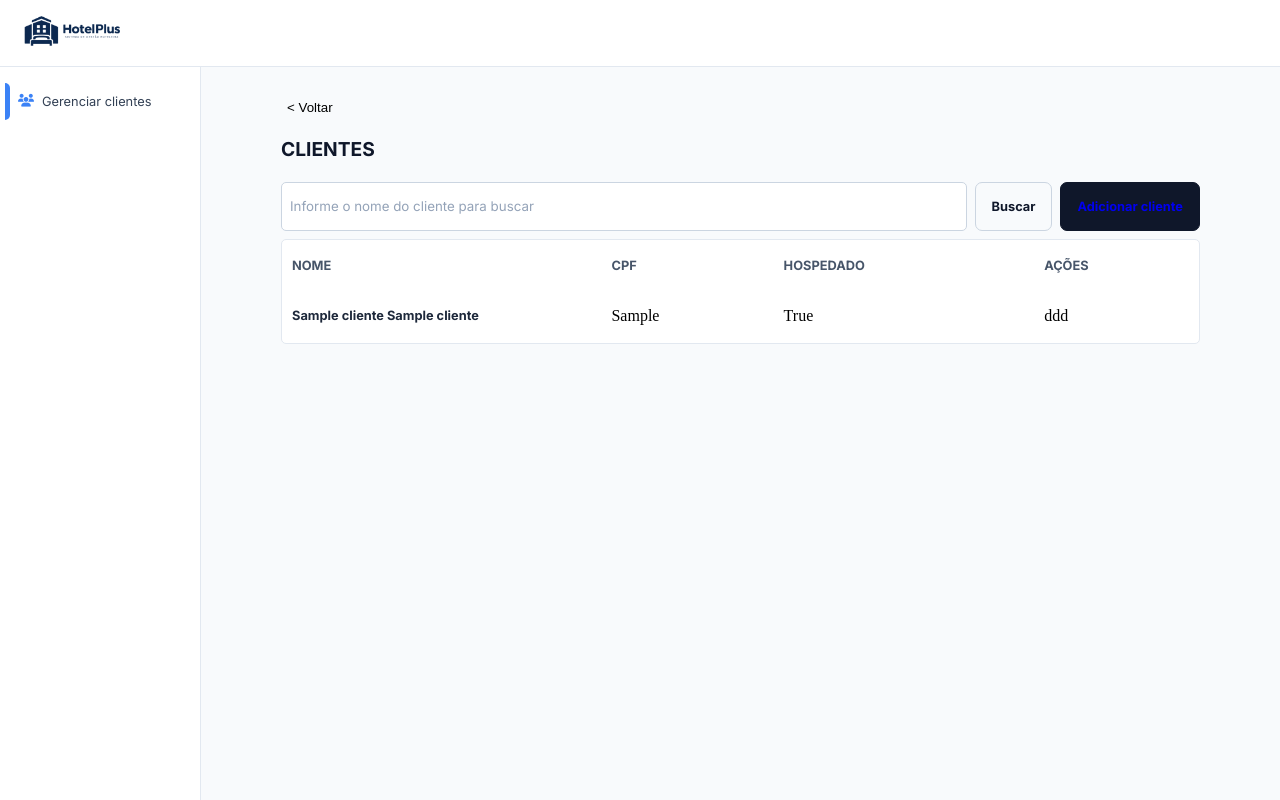
After one commit to Kohlrausch16/sistema_gestao_hotel, a Django app: page /clientes/ in a window 1280 px wide. The commit adds this page. Run offline with Django 5.2, Linux system fonts and the light colour scheme; tables that the repository leaves empty hold one stand-in row (values such as "Sample post").

Commit message:
feat: Implementação listagem clientes

```diff
--- a/hotelaria_app/static/css/_base.css
+++ b/hotelaria_app/static/css/_base.css
@@ -19,9 +19,9 @@ button{
 .container{
     display: flex;
     flex-direction: column;
+    flex: 1;
     box-sizing: border-box;
     padding: 2rem 5rem;
-    flex: 1;
     gap: 0.5rem;
 }
 
@@ -56,7 +56,11 @@ nav{
     padding: 0 5px;
 }
 
-ul{
+a{
+    text-decoration: none;
+}
+
+.menu-lateral-container{
     display: flex;
     flex-direction: column;
     align-items: stretch;
@@ -64,7 +68,7 @@ ul{
     gap: 0.5rem;
 }
 
-li{
+.item-navegacao{
     display: flex;
     align-items: center;
     gap: 0.5rem;
@@ -75,7 +79,7 @@ li{
     transition: background-color 0.5s, padding-left 0.5s, color 0.5s;
 }
 
-li::before {
+.item-navegacao::before {
   content: '';
   position: absolute;
   inset: 0;
@@ -85,7 +89,7 @@ li::before {
   pointer-events: none;
 }
 
-li:hover{
+.item-navegacao:hover{
     cursor: pointer;
     background-color: #E2E8F0;
     color: #11141a;
--- a/hotelaria_app/static/css/formulario.css
+++ b/hotelaria_app/static/css/formulario.css
@@ -56,7 +56,7 @@ label{
     font-weight: 700;
     font-size: 0.8rem;
     padding: 1rem;
-    width: min-content;
+    width: fit-content;
     border-radius: 7px;
     cursor: pointer;
     border: none;
--- a/hotelaria_app/static/css/tipografias.css
+++ b/hotelaria_app/static/css/tipografias.css
@@ -19,3 +19,17 @@
     color: #0F172A;
     font-family: "Inter", sans-serif;
 }
+
+.titulo-coluna-tabela{
+    color: #475569;
+    font-family: "Inter", sans-serif;
+    font-size: 0.8rem;
+    font-weight: 700;
+}
+
+.campo-nome-tabela{
+    color: #1E293B;
+    font-family: "Inter", sans-serif;
+    font-size: 0.8rem;
+    font-weight: 700;
+}
--- /dev/null
+++ b/hotelaria_app/static/css/utils.css
@@ -0,0 +1,27 @@
+table{
+    border: 1px solid #E2E8F0;
+    background-color: #FFFFFF;
+    border-radius: 5px;
+}
+
+th, td{
+    padding: 1rem 0.5rem;
+    text-align: start;
+    border: none;
+    transition: background-color 0.5s;
+}
+
+
+.item-tabela:hover{
+    background-color: #dadadb28;
+    cursor: pointer;
+}
+
+.acoes-pagina-container{
+    display: flex;
+    gap: 0.5rem;
+}
+
+.coluna-nome{
+    width: 35%;
+}
--- a/hotelaria_app/templates/cadastrar_cliente.html
+++ b/hotelaria_app/templates/cadastrar_cliente.html
@@ -8,7 +8,7 @@
 
 {% block titulo_pagina %}
 
-<button class="botao-retornar item-navegacao"> < Voltar</button>
+<button class="botao-retornar"> < Voltar</button>
 <h1 class="titulo-pagina">CADASTRAR CLIENTE</h1>
 
 {% endblock %}
--- /dev/null
+++ b/hotelaria_app/templates/listagem_clientes.html
@@ -0,0 +1,51 @@
+{% extends "partials/_base.html" %}
+{% load static %}
+
+{% block arquivos_css %}
+    <link rel="stylesheet" href={% static "css/formulario.css" %} />
+{% endblock %}
+
+
+{% block titulo_pagina %}
+
+<button class="botao-retornar"> < Voltar</button>
+<h1 class="titulo-pagina">CLIENTES</h1>
+
+{% endblock %}
+
+
+{% block main %}
+
+    <div class="acoes-pagina-container">
+        <input class="campo-formulario placeholder-input input-cpf" placeholder="Informe o nome do cliente para buscar" />
+        <button class="botao-formulario botao-cancelar">Buscar</button>
+        <button class="botao-formulario botao-confirmar"><a href="{% url "cadastrar_cliente" %}">Adicionar cliente</a></button>
+    </div>
+
+    <table border="">
+        <thead>
+            <tr>
+                <th class="titulo-coluna-tabela coluna-nome">NOME</th>
+                <th class="titulo-coluna-tabela">CPF</th>
+                <th class="titulo-coluna-tabela">HOSPEDADO</th>
+                <th class="titulo-coluna-tabela">AÇÕES</th>
+            </tr>
+        </thead>
+
+        <tbody>
+
+            {% for cliente in clientes %}
+
+                <tr class="item-tabela">
+                    <td class="campo-nome-tabela coluna-nome">{{ cliente.nome }} {{ cliente.sobrenome }}</td>
+                    <td>{{ cliente.cpf }}</td>
+                    <td>{{ True }}</td>
+                    <td>
+                        ddd
+                    </td>
+                </tr>
+            {% endfor %}
+        </tbody>
+    </table>
+
+{% endblock %}
--- a/hotelaria_app/templates/partials/_base.html
+++ b/hotelaria_app/templates/partials/_base.html
@@ -14,6 +14,7 @@
     <link rel="stylesheet" href={% static "css/_base.css" %} />
     <link rel="stylesheet" href={% static "css/tipografias.css" %} />
     <link rel="stylesheet" href={% static "css/_mensagem.css" %} />
+    <link rel="stylesheet" href={% static "css/utils.css" %} />
     <link rel="stylesheet" href="https://cdnjs.cloudflare.com/ajax/libs/font-awesome/6.7.2/css/all.min.css" crossorigin="anonymous">
 
     {% block arquivos_css %} {% endblock %}
--- a/hotelaria_app/templates/partials/_menu_lateral.html
+++ b/hotelaria_app/templates/partials/_menu_lateral.html
@@ -1,14 +1,15 @@
 <aside>
     <nav>
-        <ul>
+        <ul class="menu-lateral-container">
 
             <!--Opções meramente ilustrativas-->
 
-            <li class="item-navegacao">
-                <i class="fa-solid fa-users" id="icone-clientes"></i>
-                Gerenciar clientes
-            </li>
-
+            <a href={% url "listagem_clientes" %}>
+                <li class="item-navegacao">
+                    <i class="fa-solid fa-users" id="icone-clientes"></i>
+                    Gerenciar clientes
+                </li>
+            </a>
         </ul>
     </nav>
 </aside>
--- a/hotelaria_app/urls.py
+++ b/hotelaria_app/urls.py
@@ -3,5 +3,6 @@ from hotelaria_app import views
 
 urlpatterns = [
     path('', views.index, name='index'),
-    path('cliente/cadastro/', views.cadastrar_cliente, name='cadastrar_cliente'),
+    path('clientes/', views.listar_clientes, name='listagem_clientes'),
+    path('clientes/cadastro/', views.cadastrar_cliente, name='cadastrar_cliente'),
 ]
--- a/hotelaria_app/views.py
+++ b/hotelaria_app/views.py
@@ -2,11 +2,23 @@ from django.shortcuts import render
 from django.contrib import messages
 from django.shortcuts import redirect
 
+from .models import *
 from .forms import ClienteForm
 
 def index(request):
 
     return render(request, "index.html")
+
+def listar_clientes(request):
+
+    clientes = Cliente.objects.all()
+
+    dados = {
+        "clientes": clientes
+    }
+
+    return render(request, "listagem_clientes.html", dados)
+
 
 def cadastrar_cliente(request):
 
```
